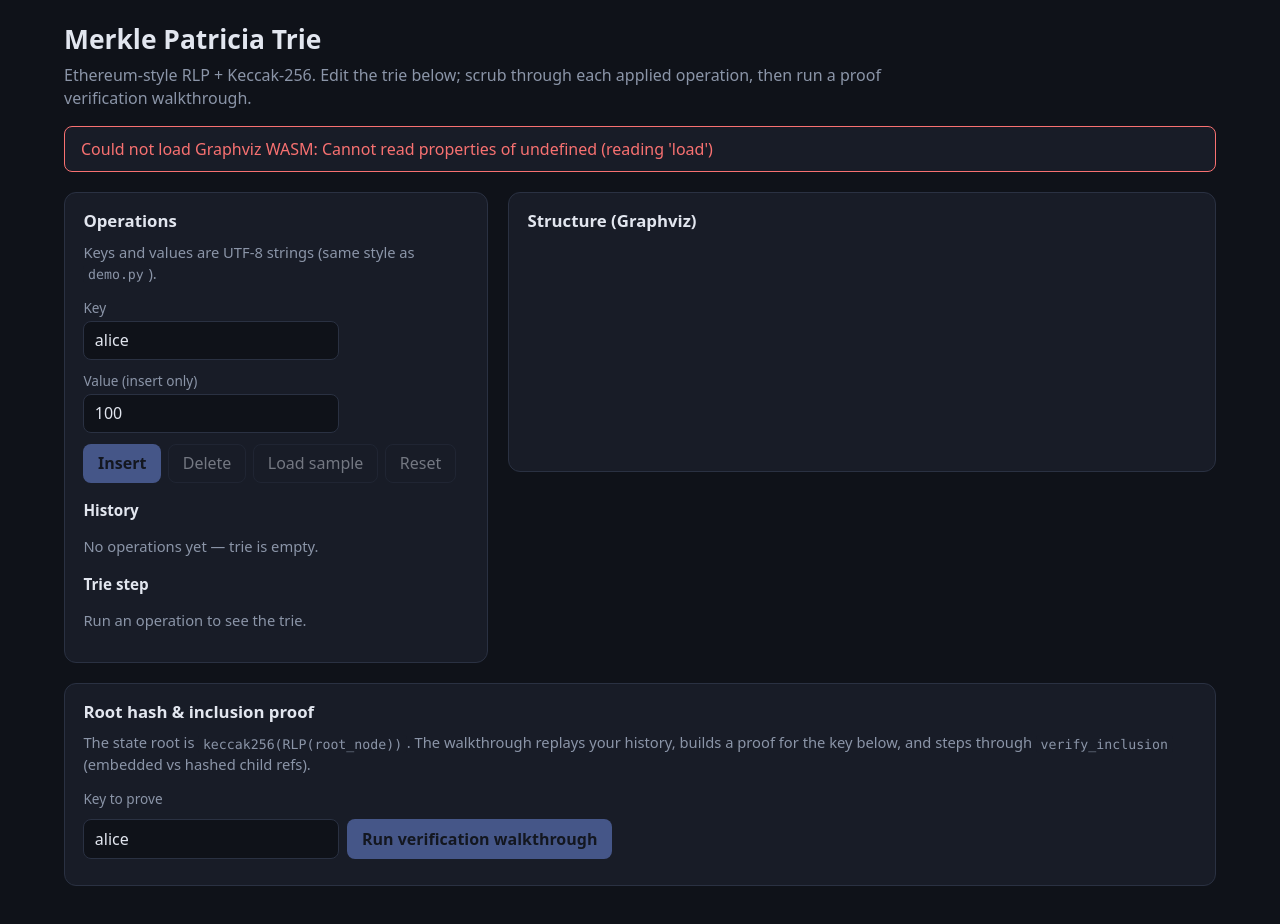
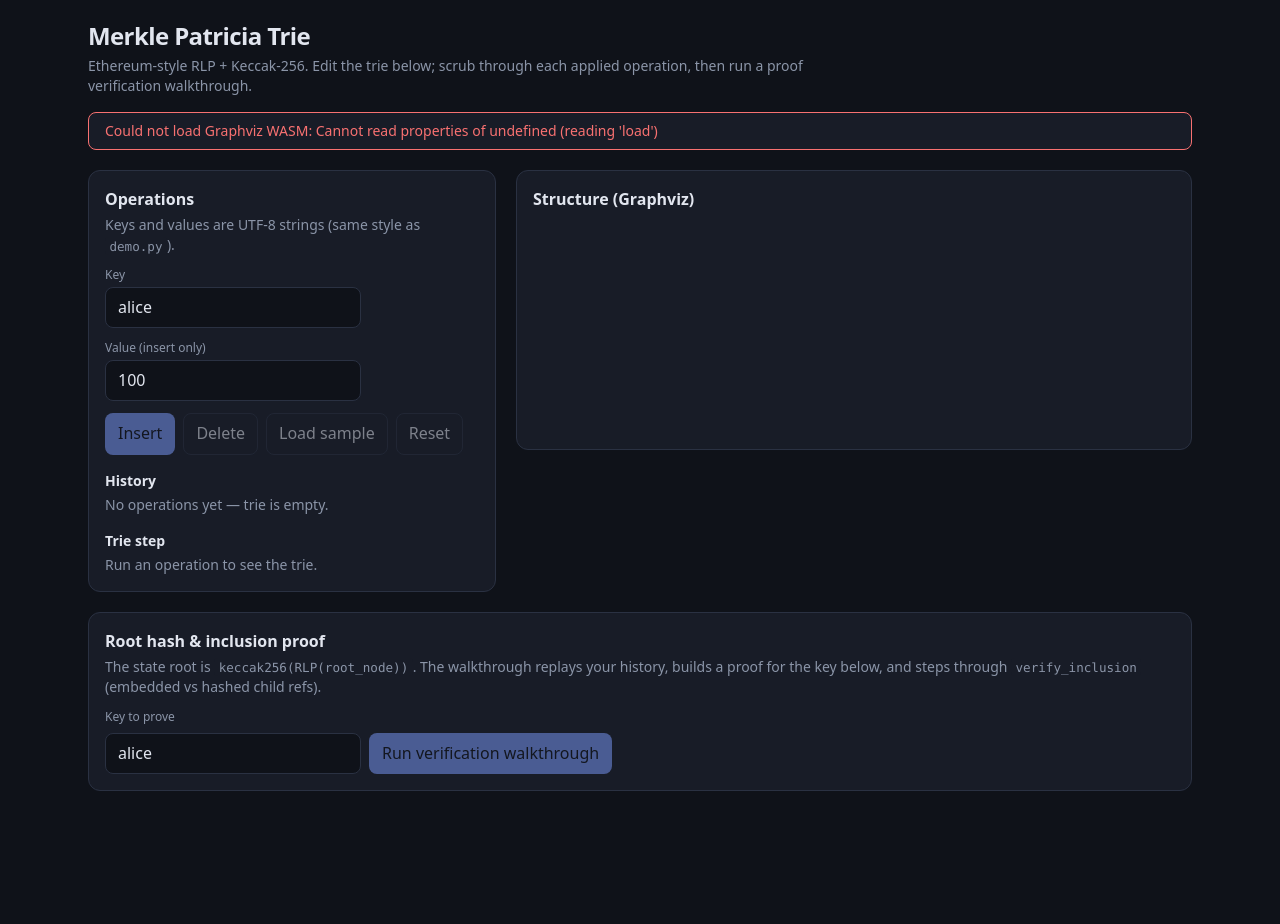
Before and after one commit to Ekiiiim/Merkle-Patricia-Trie, a Svelte app in the folder web/: page / in a window 1280 px wide. Shown: the top 924 px of the page. After the commit the page ends 839 px from the top, so only its background shows below. Built offline with nearby package versions, Linux system fonts and the light colour scheme.

Commit message:
refactor: use tailwind for style

```diff
--- a/web/package.json
+++ b/web/package.json
@@ -11,10 +11,14 @@
   },
   "devDependencies": {
     "@sveltejs/vite-plugin-svelte": "^7.0.0",
+    "@tailwindcss/vite": "^4.2.2",
     "@tsconfig/svelte": "^5.0.8",
     "@types/node": "^24.12.2",
+    "autoprefixer": "^10.4.27",
+    "postcss": "^8.5.9",
     "svelte": "^5.55.1",
     "svelte-check": "^4.4.6",
+    "tailwindcss": "^4.2.2",
     "typescript": "~6.0.2",
     "vite": "^8.0.4"
   },
--- a/web/src/App.svelte
+++ b/web/src/App.svelte
@@ -209,144 +209,229 @@
   }
 </script>
 
-<div class="page">
-  <header class="hero">
-    <h1>Merkle Patricia Trie</h1>
-    <p class="lede">
+<div class="mx-auto max-w-6xl px-6 py-5 pb-12">
+  <header>
+    <h1 class="text-2xl font-semibold tracking-tight">Merkle Patricia Trie</h1>
+    <p class="mt-1 max-w-3xl text-sm text-[var(--muted)]">
       Ethereum-style RLP + Keccak-256. Edit the trie below; scrub through each applied operation, then run a
       proof verification walkthrough.
     </p>
   </header>
 
   {#if loadError}
-    <p class="banner bad">Could not load Graphviz WASM: {loadError}</p>
+    <p class="mt-4 rounded-lg border border-[var(--bad)] bg-[var(--surface)] px-4 py-2 text-sm text-[var(--bad)]">
+      Could not load Graphviz WASM: {loadError}
+    </p>
   {/if}
 
   {#if apiError}
-    <p class="banner bad">{apiError}</p>
+    <p class="mt-4 rounded-lg border border-[var(--bad)] bg-[var(--surface)] px-4 py-2 text-sm text-[var(--bad)]">
+      {apiError}
+    </p>
   {/if}
 
-  <div class="grid">
-    <section class="panel">
-      <h2>Operations</h2>
-      <p class="hint">Keys and values are UTF-8 strings (same style as <code>demo.py</code>).</p>
+  <div class="mt-5 flex flex-wrap items-start gap-5">
+    <section class="flex-1 basis-[280px] rounded-xl border border-[var(--border)] bg-[var(--surface)] p-4">
+      <h2 class="text-base font-semibold">Operations</h2>
+      <p class="mt-1 text-sm text-[var(--muted)]">
+        Keys and values are UTF-8 strings (same style as <code>demo.py</code>).
+      </p>
 
-      <div class="field">
-        <label for="key">Key</label>
-        <input id="key" type="text" bind:value={keyInput} disabled={busy} />
+      <div class="mt-3">
+        <label class="block text-xs font-medium text-[var(--muted)]" for="key">Key</label>
+        <input
+          class="mt-1 w-full max-w-64 rounded-lg border border-[var(--border)] bg-[var(--bg)] px-3 py-2 text-sm text-[var(--text)] outline-none focus:border-[var(--accent)]"
+          id="key"
+          type="text"
+          bind:value={keyInput}
+          disabled={busy}
+        />
       </div>
-      <div class="field">
-        <label for="val">Value (insert only)</label>
-        <input id="val" type="text" bind:value={valueInput} disabled={busy} />
+      <div class="mt-3">
+        <label class="block text-xs font-medium text-[var(--muted)]" for="val">Value (insert only)</label>
+        <input
+          class="mt-1 w-full max-w-64 rounded-lg border border-[var(--border)] bg-[var(--bg)] px-3 py-2 text-sm text-[var(--text)] outline-none focus:border-[var(--accent)]"
+          id="val"
+          type="text"
+          bind:value={valueInput}
+          disabled={busy}
+        />
       </div>
 
-      <div class="row-btns">
-        <button type="button" class="primary" onclick={insertOp} disabled={busy || !!loadError}>Insert</button>
-        <button type="button" onclick={deleteOp} disabled={busy || !!loadError}>Delete</button>
-        <button type="button" onclick={loadSample} disabled={busy || !!loadError}>Load sample</button>
-        <button type="button" onclick={resetAll} disabled={busy || !!loadError}>Reset</button>
+      <div class="mt-3 flex flex-wrap gap-2">
+        <button
+          type="button"
+          class="rounded-lg border border-transparent bg-[var(--accent)] px-3 py-2 text-sm font-semibold text-[#0f1219] hover:brightness-110 disabled:cursor-not-allowed disabled:opacity-50"
+          onclick={insertOp}
+          disabled={busy || !!loadError}
+        >
+          Insert
+        </button>
+        <button
+          type="button"
+          class="rounded-lg border border-[var(--border)] bg-[var(--surface)] px-3 py-2 text-sm hover:border-[var(--accent)] hover:bg-[var(--accent-dim)] disabled:cursor-not-allowed disabled:opacity-50"
+          onclick={deleteOp}
+          disabled={busy || !!loadError}
+        >
+          Delete
+        </button>
+        <button
+          type="button"
+          class="rounded-lg border border-[var(--border)] bg-[var(--surface)] px-3 py-2 text-sm hover:border-[var(--accent)] hover:bg-[var(--accent-dim)] disabled:cursor-not-allowed disabled:opacity-50"
+          onclick={loadSample}
+          disabled={busy || !!loadError}
+        >
+          Load sample
+        </button>
+        <button
+          type="button"
+          class="rounded-lg border border-[var(--border)] bg-[var(--surface)] px-3 py-2 text-sm hover:border-[var(--accent)] hover:bg-[var(--accent-dim)] disabled:cursor-not-allowed disabled:opacity-50"
+          onclick={resetAll}
+          disabled={busy || !!loadError}
+        >
+          Reset
+        </button>
       </div>
 
-      <h3>History</h3>
+      <h3 class="mt-4 text-sm font-semibold">History</h3>
       {#if operations.length === 0}
-        <p class="muted">No operations yet — trie is empty.</p>
+        <p class="mt-1 text-sm text-[var(--muted)]">No operations yet — trie is empty.</p>
       {:else}
-        <ol class="ops">
+        <ol class="mt-2 list-decimal pl-5 text-sm text-[var(--muted)]">
           {#each operations as o, i}
             <li>{opLabel(o, i)}</li>
           {/each}
         </ol>
       {/if}
 
-      <h3>Trie step</h3>
+      <h3 class="mt-4 text-sm font-semibold">Trie step</h3>
       {#if steps.length}
-        <p class="mono small">{steps[stepIndex]?.label}</p>
-        <p class="mono small root">state_root: {steps[stepIndex]?.state_root_hex}</p>
-        <div class="scrub">
+        <p class="mt-1 font-mono text-xs break-all text-[var(--muted)]">{steps[stepIndex]?.label}</p>
+        <p class="mt-1 font-mono text-xs break-all text-[var(--accent)]">
+          state_root: {steps[stepIndex]?.state_root_hex}
+        </p>
+        <div class="mt-2 flex flex-col gap-2">
           <input
+            class="w-full max-w-[420px]"
             type="range"
             min="0"
             max={steps.length - 1}
             bind:value={stepIndex}
             disabled={steps.length < 2}
           />
-          <div class="row-btns">
-            <button type="button" onclick={toggleTriePlay} disabled={steps.length < 2 || !!loadError}>
+          <div class="flex flex-wrap gap-2">
+            <button
+              type="button"
+              class="rounded-lg border border-[var(--border)] bg-[var(--surface)] px-3 py-2 text-sm hover:border-[var(--accent)] hover:bg-[var(--accent-dim)] disabled:cursor-not-allowed disabled:opacity-50"
+              onclick={toggleTriePlay}
+              disabled={steps.length < 2 || !!loadError}
+            >
               {triePlaying ? 'Pause' : 'Play steps'}
             </button>
           </div>
         </div>
       {:else}
-        <p class="muted">Run an operation to see the trie.</p>
+        <p class="mt-1 text-sm text-[var(--muted)]">Run an operation to see the trie.</p>
       {/if}
     </section>
 
-    <section class="panel grow graph-panel">
-      <h2>Structure (Graphviz)</h2>
+    <section class="flex-[2_1_420px] rounded-xl border border-[var(--border)] bg-[var(--surface)] p-4 min-h-[280px]">
+      <h2 class="text-base font-semibold">Structure (Graphviz)</h2>
       {#if trieSvg}
-        <div class="graph-wrap">
+        <div class="graph-wrap mt-3 overflow-auto max-h-[70vh] rounded-lg bg-white p-2">
           {@html trieSvg}
         </div>
       {:else if !loadError}
-        <p class="muted">Graph appears after the first successful replay.</p>
+        <p class="mt-3 text-sm text-[var(--muted)]">Graph appears after the first successful replay.</p>
       {/if}
     </section>
   </div>
 
-  <section class="panel verify">
-    <h2>Root hash &amp; inclusion proof</h2>
-    <p class="hint">
+  <section class="mt-5 rounded-xl border border-[var(--border)] bg-[var(--surface)] p-4">
+    <h2 class="text-base font-semibold">Root hash &amp; inclusion proof</h2>
+    <p class="mt-1 text-sm text-[var(--muted)]">
       The state root is <code>keccak256(RLP(root_node))</code>. The walkthrough replays your history, builds a
       proof for the key below, and steps through <code>verify_inclusion</code> (embedded vs hashed child refs).
     </p>
 
-    <div class="field inline">
-      <label for="pk">Key to prove</label>
-      <input id="pk" type="text" bind:value={proveKey} disabled={busy} />
-      <button type="button" class="primary" onclick={runVerifyDemo} disabled={busy || !!loadError || operations.length === 0}>
+    <div class="mt-3 flex flex-wrap items-end gap-2">
+      <label class="block w-full text-xs font-medium text-[var(--muted)]" for="pk">Key to prove</label>
+      <input
+        class="w-full max-w-64 rounded-lg border border-[var(--border)] bg-[var(--bg)] px-3 py-2 text-sm text-[var(--text)] outline-none focus:border-[var(--accent)]"
+        id="pk"
+        type="text"
+        bind:value={proveKey}
+        disabled={busy}
+      />
+      <button
+        type="button"
+        class="rounded-lg border border-transparent bg-[var(--accent)] px-3 py-2 text-sm font-semibold text-[#0f1219] hover:brightness-110 disabled:cursor-not-allowed disabled:opacity-50"
+        onclick={runVerifyDemo}
+        disabled={busy || !!loadError || operations.length === 0}
+      >
         Run verification walkthrough
       </button>
     </div>
 
     {#if verifyResult}
-      <div class="verify-summary">
-        <p class="mono small">state_root (keccak): <span class="break">{verifyResult.root_keccak_hex}</span></p>
-        <p class="mono small">root RLP (proof[0], hex): <span class="break">{verifyResult.root_rlp_hex}</span></p>
-        <p class="mono small">
-          value for <code>{verifyResult.prove_key}</code>: <span class="break">{verifyResult.value_hex}</span>
+      <div class="mt-3 rounded-lg border border-[var(--border)] bg-[var(--bg)] p-3">
+        <p class="font-mono text-xs break-all text-[var(--muted)]">
+          state_root (keccak): <span class="break-all">{verifyResult.root_keccak_hex}</span>
         </p>
-        <p class="mono small">proof nodes: {verifyResult.proof_nodes_hex.length}</p>
-        <p class="result {verifyResult.verified ? 'good' : 'bad'}">
+        <p class="mt-1 font-mono text-xs break-all text-[var(--muted)]">
+          root RLP (proof[0], hex): <span class="break-all">{verifyResult.root_rlp_hex}</span>
+        </p>
+        <p class="mt-1 font-mono text-xs break-all text-[var(--muted)]">
+          value for <code>{verifyResult.prove_key}</code>: <span class="break-all">{verifyResult.value_hex}</span>
+        </p>
+        <p class="mt-1 font-mono text-xs break-all text-[var(--muted)]">
+          proof nodes: {verifyResult.proof_nodes_hex.length}
+        </p>
+        <p class={`mt-2 font-bold ${verifyResult.verified ? 'text-[var(--good)]' : 'text-[var(--bad)]'}`}>
           Result: {verifyResult.verified ? 'VERIFIED' : 'FAILED'}
         </p>
       </div>
 
-      <h3>Verification steps</h3>
-      <div class="scrub">
+      <h3 class="mt-4 text-sm font-semibold">Verification steps</h3>
+      <div class="mt-2 flex flex-col gap-2">
         <input
+          class="w-full max-w-[420px]"
           type="range"
           min="0"
           max={verifyResult.verify_steps.length - 1}
           bind:value={verifyStepIndex}
           disabled={verifyResult.verify_steps.length < 2}
         />
-        <button type="button" onclick={toggleVerifyPlay} disabled={verifyResult.verify_steps.length < 2}>
+        <button
+          type="button"
+          class="w-fit rounded-lg border border-[var(--border)] bg-[var(--surface)] px-3 py-2 text-sm hover:border-[var(--accent)] hover:bg-[var(--accent-dim)] disabled:cursor-not-allowed disabled:opacity-50"
+          onclick={toggleVerifyPlay}
+          disabled={verifyResult.verify_steps.length < 2}
+        >
           {verifyPlaying ? 'Pause' : 'Play'}
         </button>
       </div>
 
       {#each verifyResult.verify_steps as s, i}
-        <article class="vstep" class:active={i === verifyStepIndex} class:bad={s.ok === false} class:good={s.ok === true}>
-          <h4>{s.title}</h4>
-          <p>{s.detail}</p>
+        <article
+          class={`my-2 rounded-lg border border-[var(--border)] p-3 opacity-60 ${
+            i === verifyStepIndex ? 'opacity-100 border-[var(--accent)] bg-[var(--accent-dim)]' : ''
+          } ${s.ok === true ? 'border-l-4 border-l-[var(--good)]' : ''} ${
+            s.ok === false ? 'border-l-4 border-l-[var(--bad)]' : ''
+          }`}
+        >
+          <h4 class="text-sm font-semibold">{s.title}</h4>
+          <p class="mt-1 text-sm text-[var(--muted)]">{s.detail}</p>
           {#if s.hash_hex}
-            <p class="mono tiny">hash: {s.hash_hex}</p>
+            <p class="mt-2 font-mono text-[11px] break-all text-[var(--muted)]">hash: {s.hash_hex}</p>
           {/if}
           {#if s.expected_state_root_hex}
-            <p class="mono tiny">expected state_root: {s.expected_state_root_hex}</p>
+            <p class="mt-2 font-mono text-[11px] break-all text-[var(--muted)]">
+              expected state_root: {s.expected_state_root_hex}
+            </p>
           {/if}
           {#if s.proof_index !== undefined}
-            <p class="mono tiny">proof index: {s.proof_index}</p>
+            <p class="mt-2 font-mono text-[11px] break-all text-[var(--muted)]">proof index: {s.proof_index}</p>
           {/if}
         </article>
       {/each}
@@ -355,150 +440,7 @@
 </div>
 
 <style>
-  .page {
-    max-width: 1200px;
-    margin: 0 auto;
-    padding: 1.25rem 1.5rem 3rem;
-  }
-
-  .hero h1 {
-    margin: 0 0 0.35rem;
-    font-size: 1.65rem;
-  }
-
-  .lede {
-    margin: 0;
-    color: var(--muted);
-    max-width: 52rem;
-  }
-
-  .banner {
-    padding: 0.65rem 1rem;
-    border-radius: 8px;
-    border: 1px solid var(--border);
-    background: var(--surface);
-  }
-
-  .banner.bad {
-    border-color: var(--bad);
-    color: var(--bad);
-  }
-
-  .grid {
-    display: flex;
-    flex-wrap: wrap;
-    gap: 1.25rem;
-    margin-top: 1.25rem;
-    align-items: flex-start;
-  }
-
-  .panel {
-    background: var(--surface);
-    border: 1px solid var(--border);
-    border-radius: 12px;
-    padding: 1rem 1.15rem;
-    flex: 1 1 280px;
-  }
-
-  .panel.grow {
-    flex: 2 1 420px;
-  }
-
-  .graph-panel {
-    min-height: 280px;
-  }
-
-  .panel h2 {
-    margin: 0 0 0.5rem;
-    font-size: 1.05rem;
-  }
-
-  .panel h3 {
-    margin: 1rem 0 0.35rem;
-    font-size: 0.95rem;
-  }
-
-  .hint {
-    margin: 0 0 0.85rem;
-    color: var(--muted);
-    font-size: 0.92rem;
-  }
-
-  .field {
-    margin-bottom: 0.65rem;
-  }
-
-  .field label {
-    display: block;
-    font-size: 0.85rem;
-    color: var(--muted);
-    margin-bottom: 0.2rem;
-  }
-
-  .field.inline {
-    display: flex;
-    flex-wrap: wrap;
-    gap: 0.5rem;
-    align-items: flex-end;
-  }
-
-  .field.inline label {
-    flex: 0 0 100%;
-  }
-
-  .row-btns {
-    display: flex;
-    flex-wrap: wrap;
-    gap: 0.45rem;
-    margin: 0.65rem 0;
-  }
-
-  .ops {
-    margin: 0;
-    padding-left: 1.2rem;
-    font-size: 0.9rem;
- color: var(--muted);
-  }
-
-  .muted {
-    color: var(--muted);
-    font-size: 0.92rem;
-  }
-
-  .mono {
-    font-family: var(--mono);
-  }
-
-  .small {
-    font-size: 0.82rem;
-    word-break: break-all;
-  }
-
-  .tiny {
-    font-size: 0.75rem;
-    word-break: break-all;
-    margin: 0.25rem 0 0;
-  }
-
-  .root {
-    color: var(--accent);
-  }
-
-  .scrub {
-    display: flex;
-    flex-direction: column;
-    gap: 0.45rem;
-    margin-top: 0.35rem;
-  }
-
-  .graph-wrap {
-    overflow: auto;
-    max-height: 70vh;
-    border-radius: 8px;
-    background: #fff;
-    padding: 0.5rem;
-  }
-
+  /* Graphviz output uses inline styles; keep a small global shim. */
   .graph-wrap :global(svg) {
     max-width: 100%;
     height: auto;
@@ -510,66 +452,4 @@
     margin: 0;
     white-space: pre-wrap;
   }
-
-  .verify {
-    margin-top: 1.25rem;
-  }
-
-  .verify-summary {
-    margin: 0.75rem 0;
-    padding: 0.65rem 0.85rem;
-    border-radius: 8px;
-    border: 1px solid var(--border);
-    background: var(--bg);
-  }
-
-  .break {
-    word-break: break-all;
-  }
-
-  .result {
-    font-weight: 700;
-    margin: 0.5rem 0 0;
-  }
-
-  .result.good {
-    color: var(--good);
-  }
-
-  .result.bad {
-    color: var(--bad);
-  }
-
-  .vstep {
-    border: 1px solid var(--border);
-    border-radius: 8px;
-    padding: 0.55rem 0.75rem;
-    margin: 0.45rem 0;
-    opacity: 0.55;
-  }
-
-  .vstep.active {
-    opacity: 1;
-    border-color: var(--accent);
-    background: var(--accent-dim);
-  }
-
-  .vstep.good {
-    border-left: 3px solid var(--good);
-  }
-
-  .vstep.bad {
-    border-left: 3px solid var(--bad);
-  }
-
-  .vstep h4 {
-    margin: 0 0 0.25rem;
-    font-size: 0.88rem;
-  }
-
-  .vstep p {
-    margin: 0;
-    font-size: 0.88rem;
-    color: var(--muted);
-  }
 </style>
--- a/web/src/app.css
+++ b/web/src/app.css
@@ -1,3 +1,5 @@
+@import "tailwindcss";
+
 :root {
   --bg: #0f1219;
   --surface: #181c27;
@@ -37,46 +39,7 @@ input {
   font: inherit;
 }
 
-button {
-  cursor: pointer;
-  border: 1px solid var(--border);
-  background: var(--surface);
-  color: var(--text);
-  padding: 0.45rem 0.85rem;
-  border-radius: 8px;
-}
-
-button:hover:not(:disabled) {
-  border-color: var(--accent);
-  background: var(--accent-dim);
-}
-
-button:disabled {
-  opacity: 0.45;
-  cursor: not-allowed;
-}
-
-button.primary {
-  background: var(--accent);
-  color: #0f1219;
-  border-color: transparent;
-  font-weight: 600;
-}
-
-button.primary:hover:not(:disabled) {
-  filter: brightness(1.08);
-}
-
-input[type='text'] {
-  width: 100%;
-  max-width: 16rem;
-  padding: 0.45rem 0.65rem;
-  border-radius: 8px;
-  border: 1px solid var(--border);
+body {
   background: var(--bg);
   color: var(--text);
 }
-
-input[type='range'] {
-  width: min(420px, 100%);
-}
--- /dev/null
+++ b/web/tailwind.config.js
@@ -0,0 +1,8 @@
+/** @type {import('tailwindcss').Config} */
+export default {
+  content: ['./index.html', './src/**/*.{svelte,js,ts}'],
+  theme: {
+    extend: {},
+  },
+  plugins: [],
+}
--- a/web/vite.config.ts
+++ b/web/vite.config.ts
@@ -1,9 +1,10 @@
 import { defineConfig } from 'vite'
 import { svelte } from '@sveltejs/vite-plugin-svelte'
+import tailwindcss from '@tailwindcss/vite'
 
 // https://vite.dev/config/
 export default defineConfig({
-  plugins: [svelte()],
+  plugins: [tailwindcss(), svelte()],
   server: {
     proxy: {
       '/api': 'http://127.0.0.1:8000',
```
Also changed, not shown: 1 other file (tests, documents, lock files or other folders).
